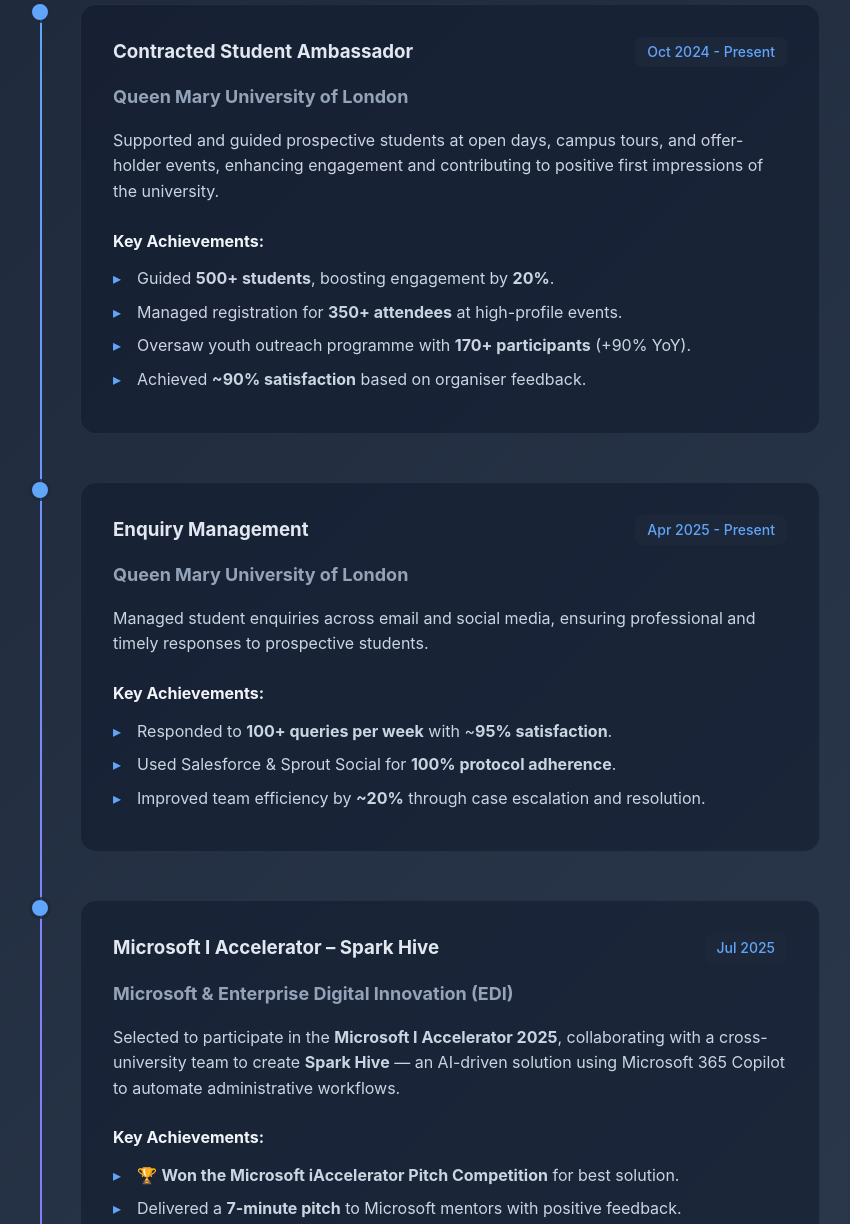
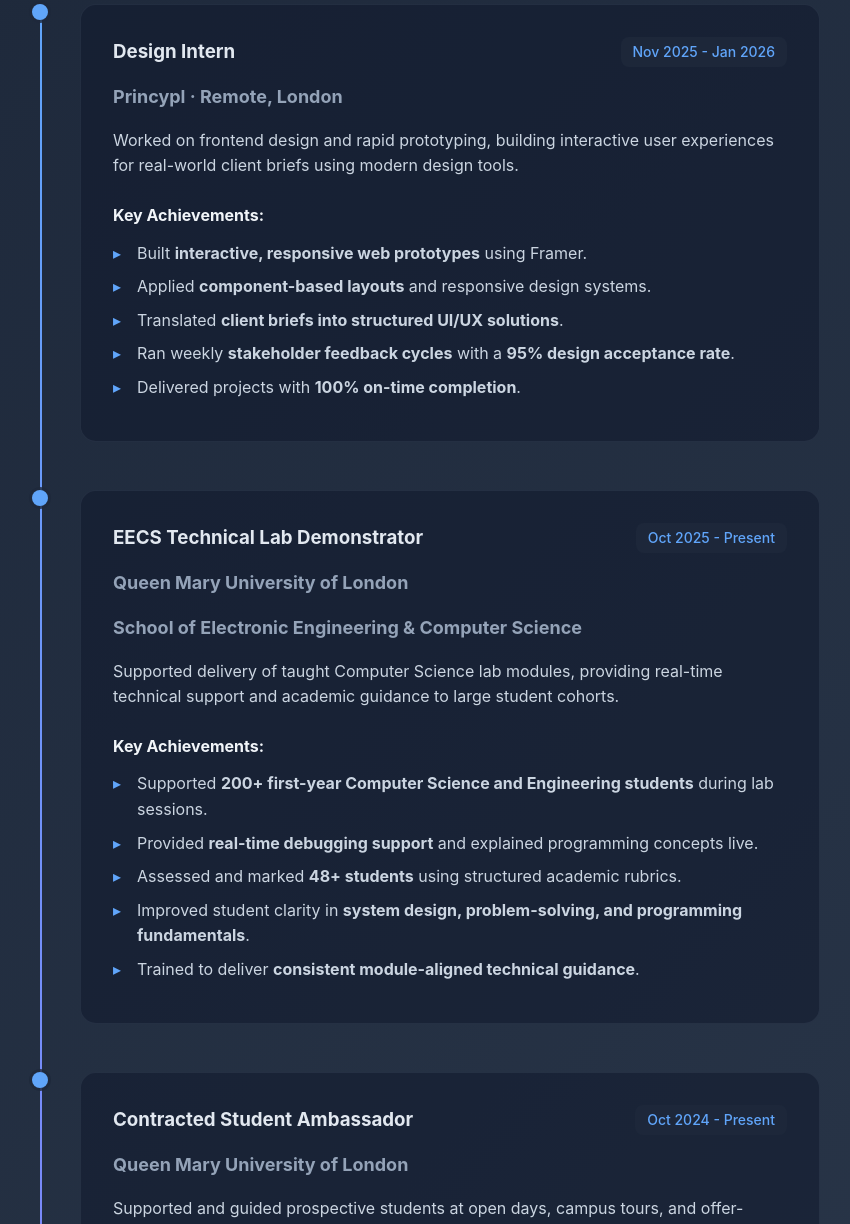
Before and after one commit to SalmanHussain2006/salmanhussain, a plain HTML site: page index.html in a window 1280 px wide. Shown: the part 2873-4097 px from the top of the page, without its empty margins (220-1070 px from the left). Drawn offline with Linux system fonts and the light colour scheme.

Commit message:
Updated Experience section

```diff
--- a/index.html
+++ b/index.html
@@ -136,6 +136,60 @@
         <div class="container">
             <h2 class="section-title">Experience</h2>
             <div class="timeline">
+                <!-- Design Intern -->
+                <div class="timeline-item">
+                    <div class="timeline-marker"></div>
+                    <div class="timeline-content">
+                        <div class="timeline-header">
+                            <h3>Design Intern</h3>
+                            <span class="timeline-date">Nov 2025 - Jan 2026</span>
+                        </div>
+                        <h4 class="institution">Princypl · Remote, London</h4>
+                        <p class="description">
+                            Worked on frontend design and rapid prototyping, building interactive user experiences
+                            for real-world client briefs using modern design tools.
+                        </p>
+                        <div class="achievements">
+                            <h5>Key Achievements:</h5>
+                            <ul>
+                                <li>Built <strong>interactive, responsive web prototypes</strong> using Framer.</li>
+                                <li>Applied <strong>component-based layouts</strong> and responsive design systems.</li>
+                                <li>Translated <strong>client briefs into structured UI/UX solutions</strong>.</li>
+                                <li>Ran weekly <strong>stakeholder feedback cycles</strong> with a <strong>95% design acceptance rate</strong>.</li>
+                                <li>Delivered projects with <strong>100% on-time completion</strong>.</li>
+                            </ul>
+                        </div>
+                    </div>
+                </div>
+
+                <!-- EECS Technical Lab Demonstrator -->
+                <div class="timeline-item">
+                    <div class="timeline-marker"></div>
+                    <div class="timeline-content">
+                        <div class="timeline-header">
+                            <h3>EECS Technical Lab Demonstrator</h3>
+                            <span class="timeline-date">Oct 2025 - Present</span>
+                        </div>
+                        <h4 class="institution">Queen Mary University of London </h4>
+                        <h4 class="institution">School of Electronic Engineering & Computer Science</h4>
+
+                        <p class="description">
+                            Supported delivery of taught Computer Science lab modules, providing real-time technical support
+                            and academic guidance to large student cohorts.
+                        </p>
+                        <div class="achievements">
+                            <h5>Key Achievements:</h5>
+                            <ul>
+                                <li>Supported <strong>200+ first-year Computer Science and Engineering students</strong> during lab sessions.</li>
+                                <li>Provided <strong>real-time debugging support</strong> and explained programming concepts live.</li>
+                                <li>Assessed and marked <strong>48+ students</strong> using structured academic rubrics.</li>
+                                <li>Improved student clarity in <strong>system design, problem-solving, and programming fundamentals</strong>.</li>
+                                <li>Trained to deliver <strong>consistent module-aligned technical guidance</strong>.</li>
+                            </ul>
+                        </div>
+                    </div>
+                </div>
+
 
                 <!-- Student Ambassador -->
                 <div class="timeline-item">
```
